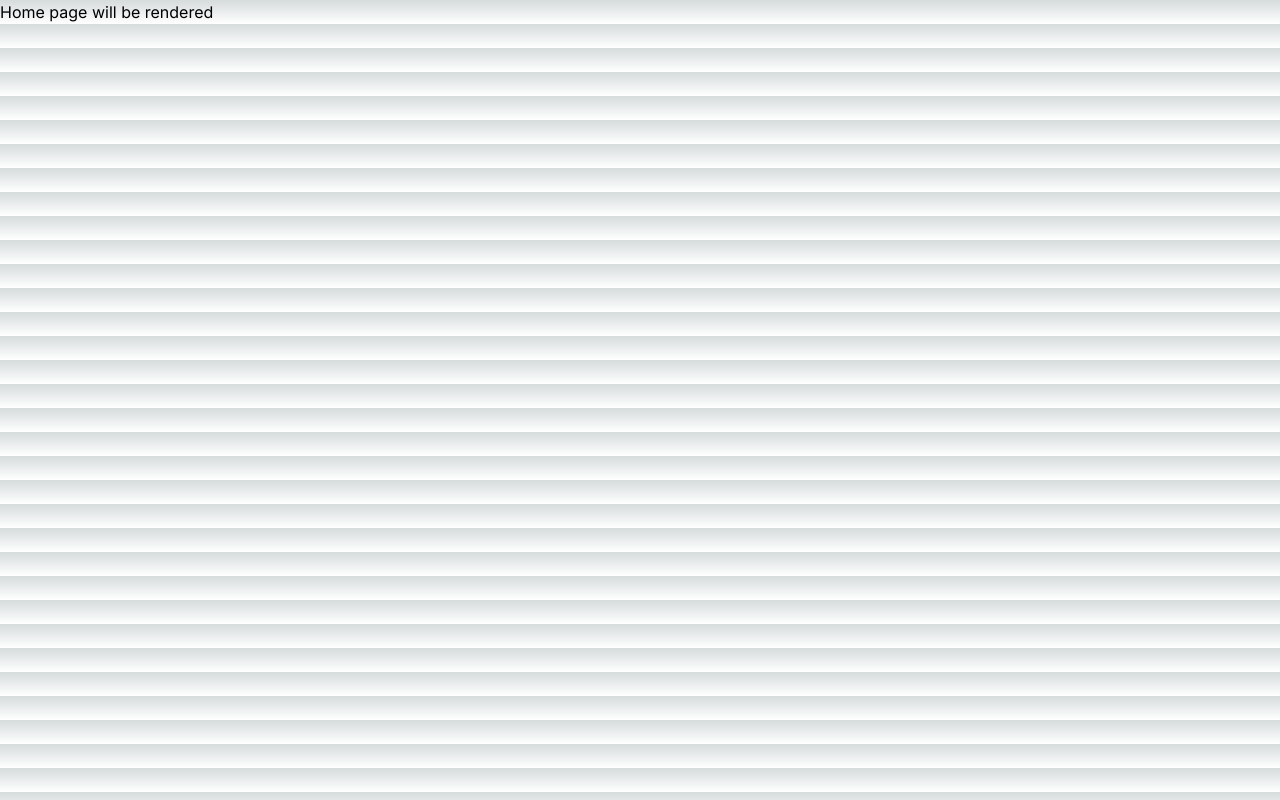
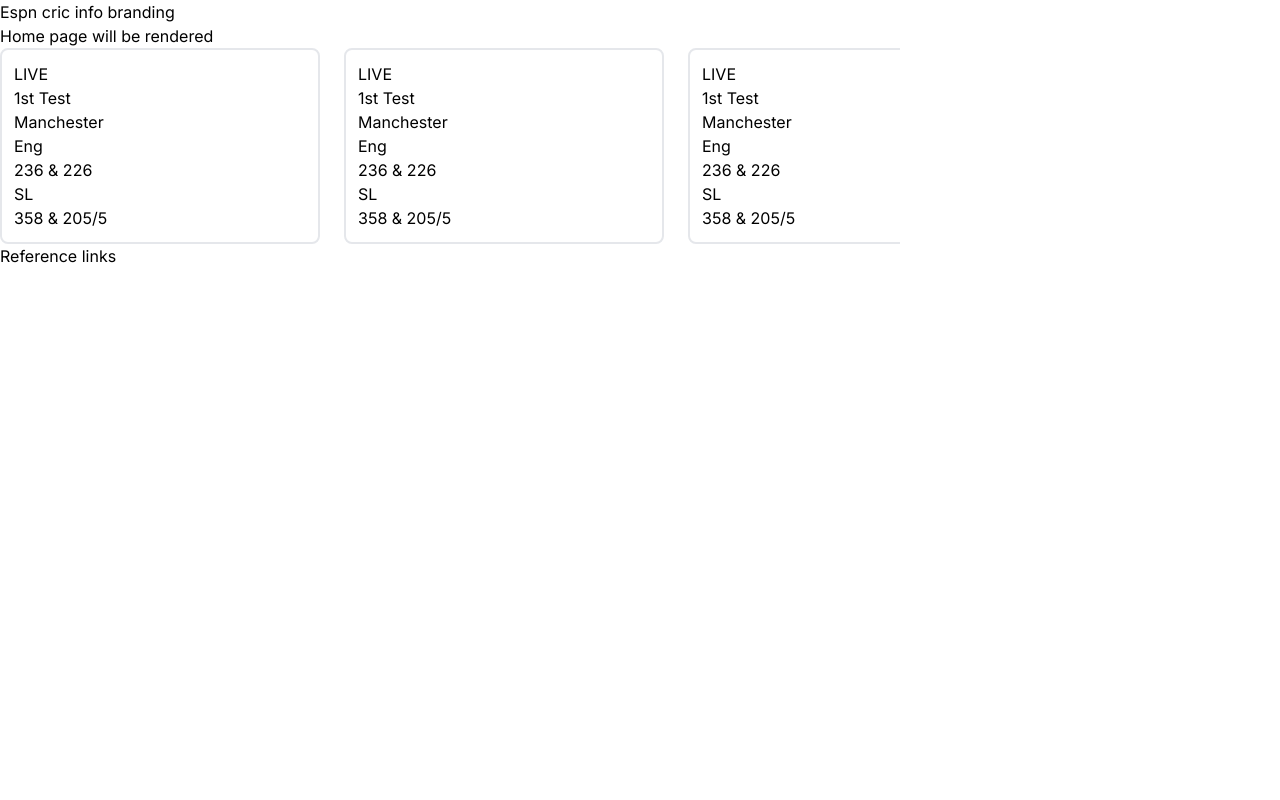
Before and after one commit to atishaybaid/espn-cricinfo, a Next.js app: page /home in a window 1280 px wide. Built offline with nearby package versions, Linux system fonts and the light colour scheme.

Commit message:
layout created for score card

```diff
--- /dev/null
+++ b/app/components/Highlights.tsx
@@ -0,0 +1,16 @@
+interface HighlightsProps {
+    noOfcards:string
+}
+
+
+const Highlights = ({noOfcards}:HighlightsProps)=>{
+
+    return <div>
+
+    </div>
+
+
+}
+
+
+export default Highlights;
--- a/app/globals.css
+++ b/app/globals.css
@@ -2,7 +2,7 @@
 @tailwind components;
 @tailwind utilities;
 
-:root {
+/* :root {
   --foreground-rgb: 0, 0, 0;
   --background-start-rgb: 214, 219, 220;
   --background-end-rgb: 255, 255, 255;
@@ -30,4 +30,4 @@
   .text-balance {
     text-wrap: balance;
   }
-}
+} */
--- /dev/null
+++ b/app/home/Carousel.tsx
@@ -0,0 +1,58 @@
+/*
+
+Logic for carousel
+number of cards to show simultanously
+
+pass down all children  as a prop
+number of children to render as a prop
+imprlemt show logic
+
+
+//
+
+1)via setting array idexs to show
+ -
+check for react entry and exit animation
+
+
+2)transform x
+
+- render all,
+- modify the x axis coordinates with animation
+
+
+logic for translate
+
+
+
+
+
+
+*/
+import { ReactNode } from 'react'
+
+interface  CarouselProp {
+    children :ReactNode[],
+    simultanousCards:string | number
+}
+
+const Carousel = ({children,simultanousCards = 1}:CarouselProp)=>{
+
+    return (
+        <div className="flex  w-[900px] overflow-scroll">
+          {children.map((child, i, arr) => {
+            if (i + 1 === arr.length) return child
+            return (
+              <>
+                {child}
+                <br />
+              </>
+            )
+          })}
+        </div>
+      )
+
+}
+
+
+export default Carousel;
--- /dev/null
+++ b/app/home/ScoreCard.tsx
@@ -0,0 +1,33 @@
+
+
+
+const ScoreCard = ()=>{
+
+    return (<div className="score-card-container w-80 border-2 rounded-lg mr-6 p-3 shrink-0">
+        <div className="score-card-header">
+            <div className="match-staus">LIVE</div>
+            <div className="match-staus">1st Test</div>
+            <div className="match-staus">Manchester</div>
+        </div>
+        <div className="score">
+            <div className="team-1-result">
+                <div className="team-name">Eng</div>
+                <div className="team-score">236 & 226</div>
+
+            </div>
+            <div className="team-2-result">
+            <div className="team-1-result">
+                <div className="team-name">SL</div>
+                <div className="team-score">358  & 205/5</div>
+
+            </div>
+            </div>
+
+        </div>
+    </div>)
+
+
+}
+
+
+export default ScoreCard;
--- a/app/home/layout.tsx
+++ b/app/home/layout.tsx
@@ -2,6 +2,8 @@
 
 // }
 
+
+//this would have been renderd on server
 
 export default function HomeLayout({
     children,
@@ -10,7 +12,13 @@
   }>) {
     return (
       <div>
+        <div className="heder">
+            Espn cric info branding
+        </div>
        {children}
+       <div className="footer">
+            Reference links
+        </div>
       </div>
     );
   }
--- a/app/home/page.tsx
+++ b/app/home/page.tsx
@@ -1,8 +1,29 @@
+import Carousel from "./Carousel.tsx";
+import ScoreCard from "./ScoreCard.tsx";
+
 const Home  = ()=>{
     return (
+        <div className="home-page">
         <h1>
             Home page will be rendered
         </h1>
+        <Carousel simultanousCards="1">
+
+            <ScoreCard />
+            <ScoreCard />
+            <ScoreCard />
+            <ScoreCard />
+            <ScoreCard />
+            <ScoreCard />
+            <ScoreCard />
+            <ScoreCard />
+            <ScoreCard />
+            <ScoreCard />
+            <ScoreCard />
+            <ScoreCard />
+        </Carousel>
+        </div>
+
     )
 }
 
```
